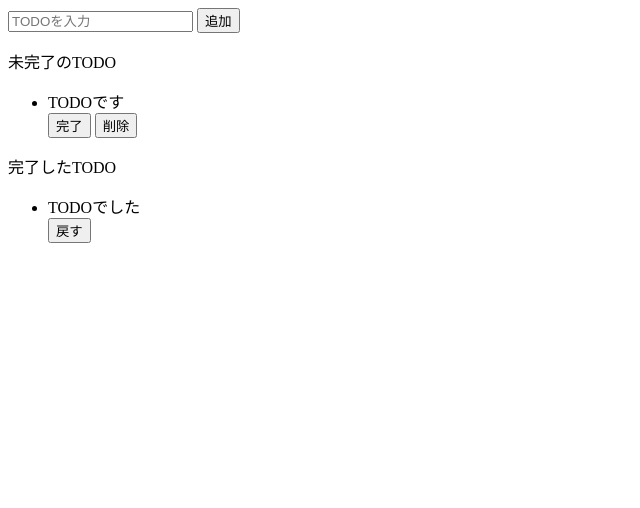
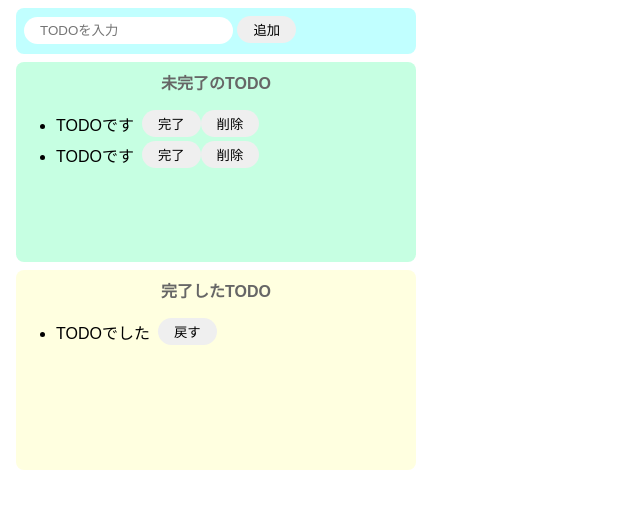
Before and after one commit to tackernao0522/jk-js-todo, a plain HTML site: page index.html in a window 1280 px wide. Shown: the whole page, without its empty margins (0-640 px from the left). Drawn offline with Linux system fonts and the light colour scheme.

Commit message:
CSSでスタイリング

```diff
--- a/index.html
+++ b/index.html
@@ -11,24 +11,29 @@
 </head>
 
 <body>
-    <div>
+    <div class="input-area">
         <input placeholder="TODOを入力">
         <button>追加</button>
     </div>
-    <div>
-        <p>未完了のTODO</p>
+    <div class="incomplete-area">
+        <p class="title">未完了のTODO</p>
         <ul>
-            <div>
+            <div class="list-row">
+                <li>TODOです</li>
+                <button>完了</button>
+                <button>削除</button>
+            </div>
+            <div class="list-row">
                 <li>TODOです</li>
                 <button>完了</button>
                 <button>削除</button>
             </div>
         </ul>
     </div>
-    <div>
-        <p>完了したTODO</p>
+    <div class="complete-area">
+        <p class="title">完了したTODO</p>
         <ul>
-            <div>
+            <div class="list-row">
                 <li>TODOでした</li>
                 <button>戻す</button>
             </div>
--- a/styles.css
+++ b/styles.css
@@ -0,0 +1,67 @@
+body {
+    font-family: sans-serif;
+}
+
+input {
+    border-radius: 16px;
+    border: none;
+    padding: 6px 16px;
+    outline: none;
+}
+
+button {
+    border-radius: 16px;
+    border: none;
+    padding: 4px 16px;
+}
+
+button:hover {
+    background-color: #ff7fff;
+    color: #fff;
+    cursor: pointer;
+}
+li {
+    margin-right: 8px;
+}
+
+.input-area {
+    background-color: #c1ffff;
+    width: 384px;
+    height: 30px;
+    padding: 8px;
+    margin: 8px;
+    border-radius: 8px;
+}
+
+.incomplete-area {
+    background-color: #c6ffe2;
+    width: 400px;
+    min-height: 200px; // いくつリストが入ってくるかわからないので最小限の高さを指定する
+    padding: 8px;
+    margin: 8px;
+    border-radius: 8px;
+}
+
+.complete-area {
+    background-color: #ffffe0;
+    width: 400px;
+    min-height: 200px; // いくつリストが入ってくるかわからないので最小限の高さを指定する
+    padding: 8px;
+    margin: 8px;
+    border-radius: 8px;
+}
+
+.title {
+    text-align: center;
+    margin-top: 0;
+    padding-top: 8px;
+    font-weight: bold;
+    color: #666;
+}
+
+.list-row {
+    display: flex;
+    align-items: center; // 横一列の高さが合う
+    display: inline-block;
+    padding-bottom: 4px;
+}
```
Also changed, not shown: 1 other file.
